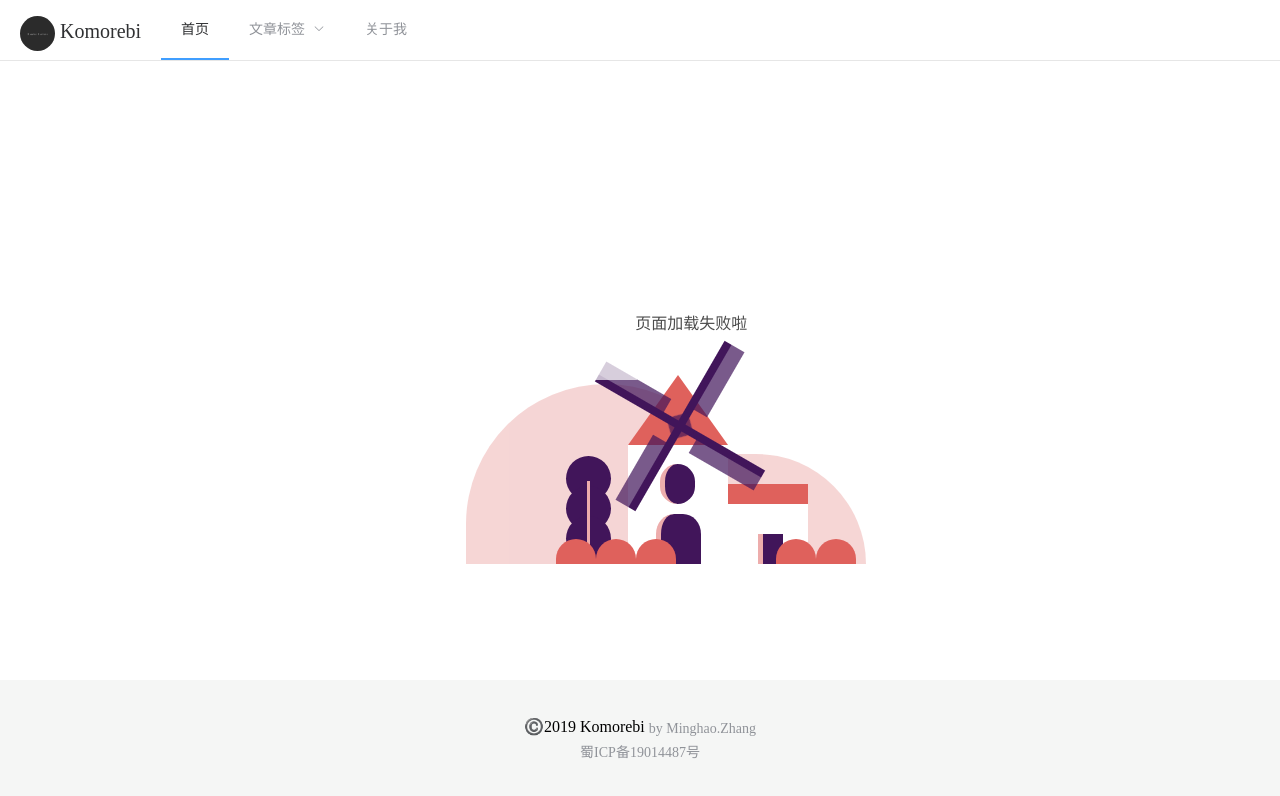
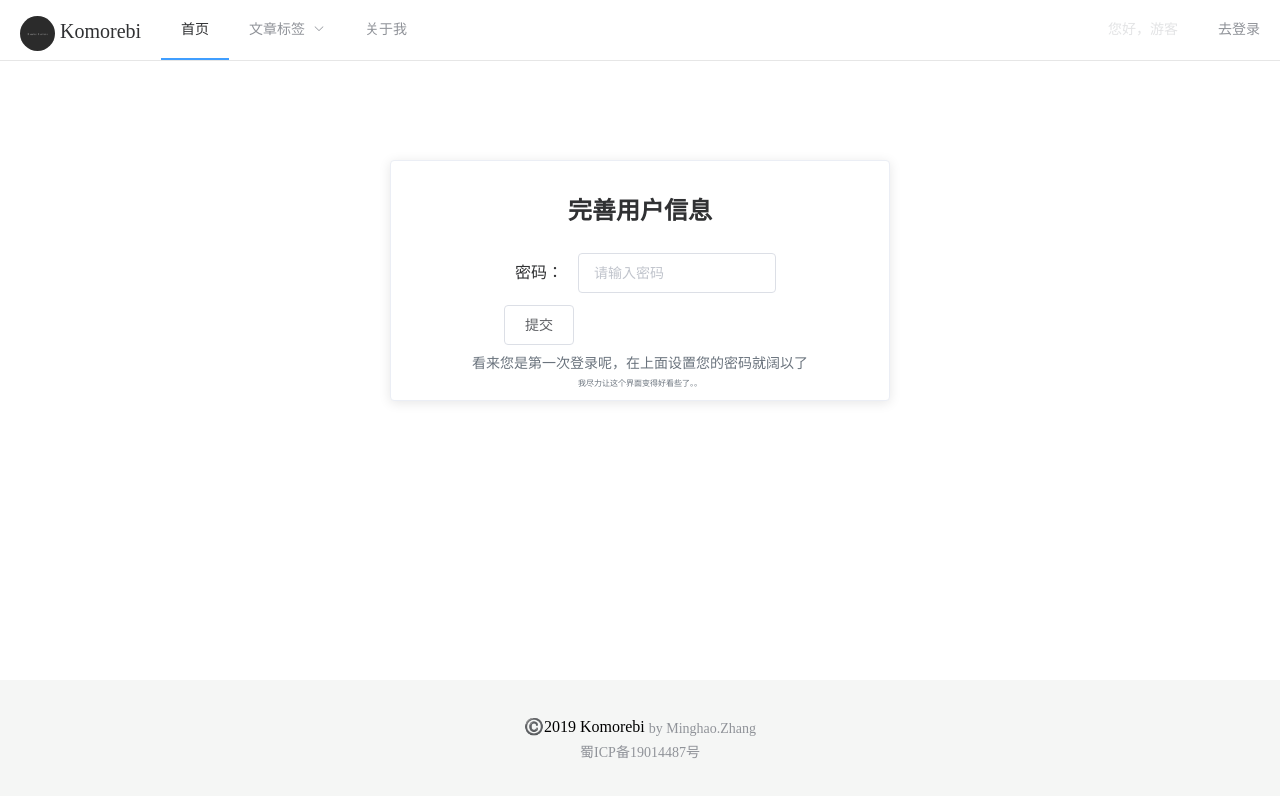
Before and after one commit to komorebi64/blog-web, a Vue app: page /registered/1 in a window 1280 px wide. Before the commit this address led to /registered/1#/error. Shown: the top 796 px of the page. Built offline with nearby package versions, Linux system fonts and the light colour scheme; no server answers.

Commit message:
修改主页显示样式 增加注册页面

```diff
--- a/src/App.vue
+++ b/src/App.vue
@@ -11,7 +11,6 @@
 <script>
 import Header from './components/Header'
 import Footer from './components/Footer'
-//import axios from 'axios'
 
 export default {
   name: 'App',
@@ -34,5 +33,13 @@ export default {
 </script>
 
 <style>
+  ::-webkit-scrollbar {
+    width: 6px;
+    height: 6px;
+  }
 
+  ::-webkit-scrollbar-thumb {
+    background-color: #eee;
+    border-radius: 3px;
+  }
 </style>
--- a/src/components/Error.vue
+++ b/src/components/Error.vue
@@ -30,6 +30,22 @@
         </div>
     </el-container>
 </template>
+
+<script>
+    export default {
+        props:{
+            msg:{
+                type: String
+            }
+        },
+        mounted(){
+            this.$notify.error({
+                title: '出错啦',
+                message: this.msg
+            });
+        }
+    }
+</script>
 
 <style scoped>
     .windmill {
--- a/src/components/Header.vue
+++ b/src/components/Header.vue
@@ -14,10 +14,68 @@
                 <el-menu-item index="2-2">选项2</el-menu-item>
             </el-submenu>
             <el-menu-item index="/me">关于我</el-menu-item>
+
+            <el-menu-item index="/login" style="float: right" v-if="userName === '游客'">
+                去登录
+            </el-menu-item>
+            <el-menu-item @click="logout" style="float: right" v-if="userName !== '游客'">
+                登出
+            </el-menu-item>
+
+            <el-menu-item style="float: right" disabled>您好，{{userName}}</el-menu-item>
+
         </el-menu>
     </el-header>
 </template>
-
+<script>
+import axios from "axios";
+export default {
+    data(){
+        return{
+            userName: '游客'
+        }
+    },
+    methods:{
+        goLogin(){
+            this.$router.push("login")
+        },
+        logout(){
+            this.$confirm('此操作将退出您的登录状态, 是否继续?', '提示', {
+                confirmButtonText: '确定',
+                cancelButtonText: '取消',
+                type: 'warning',
+                center: true
+            }).then(() => {
+                axios.get("/logout").then(()=>{
+                    this.$message.success({
+                        message: '登出成功!'
+                    });
+                    location.reload()
+                }).catch(()=>{
+                    this.$message.error({
+                        message: '登出失败，怎么回事!'
+                    });
+                })
+            }).catch(() => {
+                this.$message({
+                    message: '已取消'
+                });
+            });
+        },
+        getUserStatus(){
+            axios.get("/auth/userStatus")
+                .then((resp) => {
+                    if (resp.data.flag){
+                        this.userName = resp.data.data;
+                    }
+                })
+        }
+    },
+    mounted(){
+        this.getUserStatus();
+    }
+}
+</script>
 <style scoped>
     .el-header{
         padding: 0;
--- a/src/main.js
+++ b/src/main.js
@@ -13,3 +13,14 @@ new Vue({
   router,
   render: h => h(App),
 }).$mount('#app');
+
+router.beforeEach((to, from, next) => {
+if (to.matched.length ===0) {                                  //如果未匹配到路由
+  //如果上级也未匹配到路由则跳转登录页面，如果上级能匹配到则转上级路由
+    from.name ? next({ name:from.name }) : next('/');
+  } else {
+  //如果匹配到正确跳转
+    next();
+  }
+
+});
--- a/src/router.js
+++ b/src/router.js
@@ -5,10 +5,12 @@ import Me from "@/views/Me";
 import Article from "@/views/Article";
 import Error from "@/components/Error";
 import Login from "@/views/Login";
+import Registered from "@/views/Registered";
 
 Vue.use(Router);
 
 export default new Router({
+    mode:'history',
     routes:[
         {
             path: '/',
@@ -24,12 +26,21 @@ export default new Router({
         },
         {
             path: '/article/:id',
+            name: 'article',
             component: Article,
             props: true
         },
         {
-            path: '/error',
-            component: Error
+            path: '/error/:msg',
+            name: 'error',
+            component: Error,
+            props: true
+        },
+        {
+            path: '/registered/:csrf',
+            name: 'registered',
+            component: Registered,
+            props: true
         }
     ]
 })
--- a/src/views/Article.vue
+++ b/src/views/Article.vue
@@ -60,9 +60,20 @@ export default {
         .then((res)=>{
           if(res.data.flag){
             this.article = res.data.data;
+          }else {
+            this.$router.push({
+              // 参数（查询信息）
+              name: "error",
+              params: {
+                msg: res.data.message
+              }
+            });
+            return;
           }
           this.article.content = this.formatMake(this.article.content);
           document.title = this.article.title + "_Komorebi个人小站";
+        }).catch(()=>{
+          this.article.content = '# 获取文章失败啦？';
         })
     },
 
--- a/src/views/Index.vue
+++ b/src/views/Index.vue
@@ -99,7 +99,7 @@ export default {
       }
     },
     goArticlePage(articleId){
-      location.href = "#/article/" + articleId;
+      location.href = "/article/" + articleId;
     }
   },
   mounted(){
--- a/src/views/Me.vue
+++ b/src/views/Me.vue
@@ -18,11 +18,17 @@
       <el-divider></el-divider>
       <div style="padding-bottom: 25px;margin-left: 30px;">
         <el-breadcrumb separator="/">
-          <el-breadcrumb-item :to="{ path: '/me.html' }">关于我</el-breadcrumb-item>
-          <el-breadcrumb-item><a href="/me.html">关于博客</a></el-breadcrumb-item>
+          <el-breadcrumb-item>关于我</el-breadcrumb-item>
+          <el-breadcrumb-item>关于博客</el-breadcrumb-item>
         </el-breadcrumb>
       </div>
       <el-timeline>
+        <el-timeline-item timestamp="2020-02-21" placement="top">
+          <el-card>
+            <p>在一个朋友的建议下，我把前端与后端进行了分离<br/><br/>
+              说起来好像很轻松的样子，但是做了之后才知道，有很多东西需要修改</p>
+          </el-card>
+        </el-timeline-item>
         <el-timeline-item timestamp="2020-02-05" placement="top">
           <el-card>
             <p>GitHub的OAuth写好后还想接入Google和QQ，但是我的代码该重构一下下了<br/><br/>
@@ -95,13 +101,6 @@
 
 <script>
 export default {
-  name: 'Me',
-  components: {
-
-  }
+  name: 'Me'
 }
 </script>
-
-<style>
-
-</style>
--- /dev/null
+++ b/src/views/Registered.vue
@@ -0,0 +1,83 @@
+<template>
+  <el-container style="height: 100%; width: 100%;">
+    <div style="text-align: center; margin: 100px auto; width: 500px;">
+      <el-card :body-style="{ padding: '10px'}">
+        <h1>完善用户信息</h1>
+
+        <div style="margin: 0 100px; line-height: 3;">
+          <table>
+            <tr>
+              <td>密码：</td>
+              <td><el-input v-model="from.password" :disabled="loading" placeholder="请输入密码" @keyup.enter.native="registered()" show-password></el-input></td>
+            </tr>
+            <tr>
+              <td><el-button :loading="loading" @click="registered()">提交</el-button></td>
+            </tr>
+          </table>
+        </div>
+        <span style="font-size: 14px; color: #6a737d;">看来您是第一次登录呢，在上面设置您的密码就阔以了</span><br />
+        <span style="font-size: 8px; color: #6a737d; ">我尽力让这个界面变得好看些了。。</span>
+      </el-card>
+    </div>
+  </el-container>
+</template>
+
+<script>
+import axios from 'axios';
+export default {
+  name: 'Registered',
+  props:{
+    csrf:String
+  },
+  data(){
+    return{
+      loading : false,
+      from:{
+        password:''
+      }
+    }
+  },
+  methods:{
+    registered(){
+      if (this.from.password === ''){
+        this.$message.warning({
+          message: '请勿留空提交'
+        });
+        return false;
+      }
+      this.loading = true;
+      axios.post("/auth/registered",{password:this.from.password,csrf:this.csrf})
+              .then((resp)=>{
+                if (resp.data.flag){
+                  this.$notify.success({
+                    message: '完善用户信息成功'
+                  });
+                }else {
+                  this.$notify.error({
+                    title: '出错啦 😥',
+                    message: resp.data.message
+                  });
+                }
+              })
+              .finally(()=>{
+                this.loading = false;
+              })
+    }
+  },
+  mounted(){
+    if (this.csrf === ''){
+      this.$router.push({
+        // 参数（查询信息）
+        name: "error",
+        params: {
+          msg: '？'
+        }
+      });
+    }
+  }
+}
+</script>
+
+<style>
+
+</style>
--- a/vue.config.js
+++ b/vue.config.js
@@ -17,6 +17,14 @@ module.exports = {
           '/oauth2':{
               target: 'http://localhost:10888',
               changeOrigin: true
+          },
+          '/auth':{
+              target: 'http://localhost:10888',
+              changeOrigin: true
+          },
+          '/logout':{
+              target: 'http://localhost:10888',
+              changeOrigin: true
           }
       }
   }
```
Lines whose indentation alone changed are shown as unchanged.
